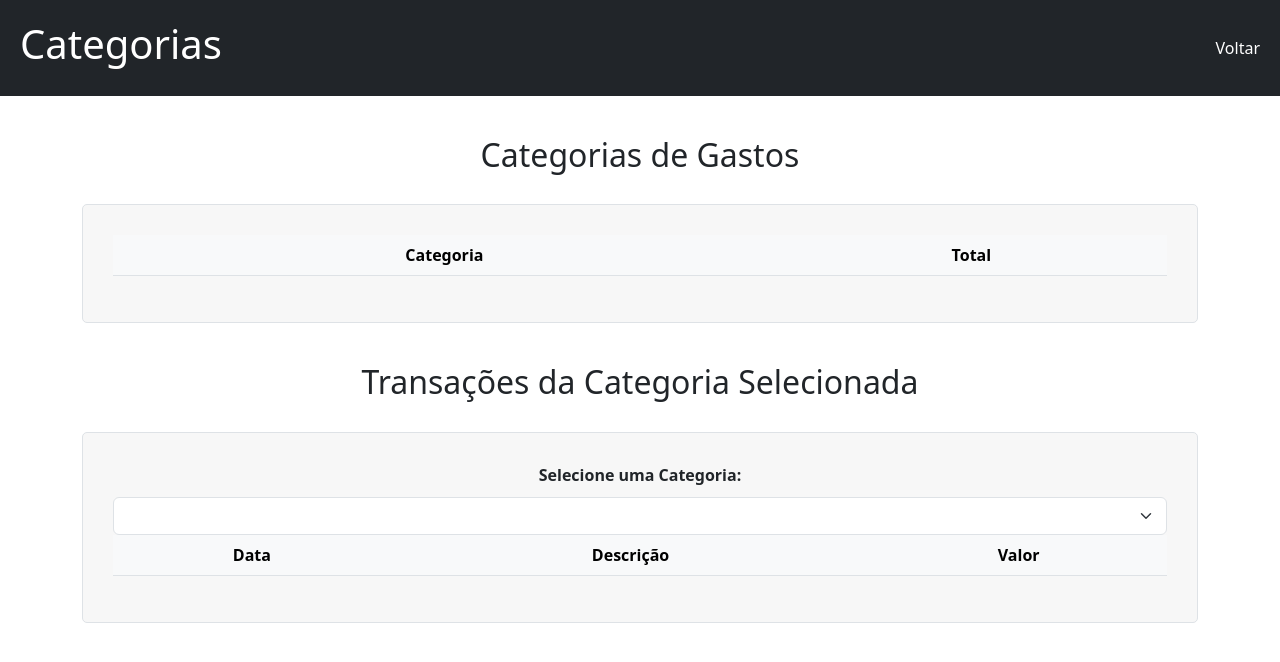
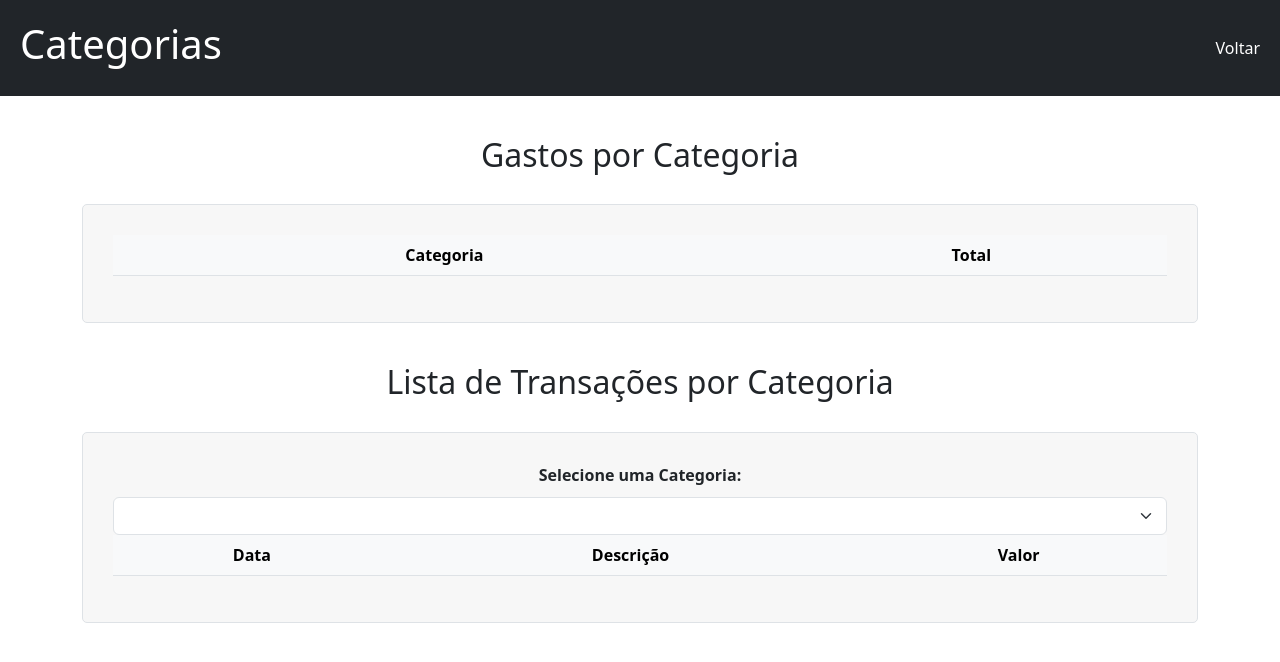
Before and after one commit to 07Dalmaso/GestaoPessoal, a website: page index/categorias/categorias.html in a window 1280 px wide. Drawn offline with nearby package versions, Linux system fonts and the light colour scheme; no server answers.

Commit message:
COISA BOBA

```diff
--- a/index/categorias/categorias.html
+++ b/index/categorias/categorias.html
@@ -20,7 +20,7 @@
   </header>
   <main class="container">
     <section id="categorias" class="transactions">
-      <h2>Categorias de Gastos</h2>
+      <h2>Gastos por Categoria</h2>
       <div class="transactions-box">
         <table class="table">
           <thead>
@@ -35,7 +35,7 @@
       </div>
     </section>
     <section id="transacoes" class="transactions-list">
-      <h2>Transações da Categoria Selecionada</h2>
+      <h2>Lista de Transações por Categoria</h2>
       <div class="transactions-box">
         <label for="select-categoria" class="form-label">Selecione uma Categoria:</label>
         <select id="select-categoria" class="form-select"></select>
```
